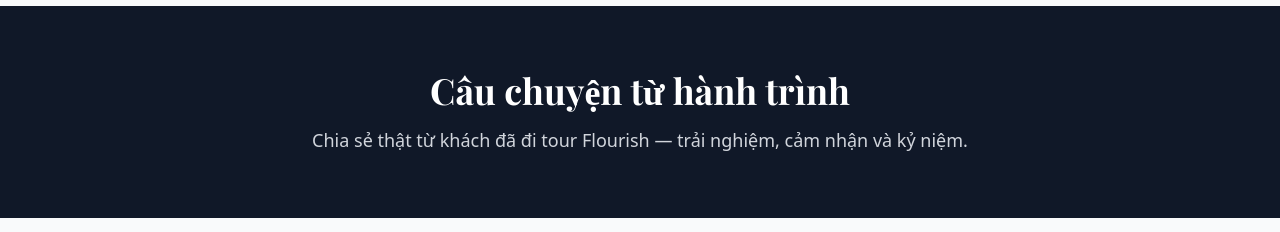
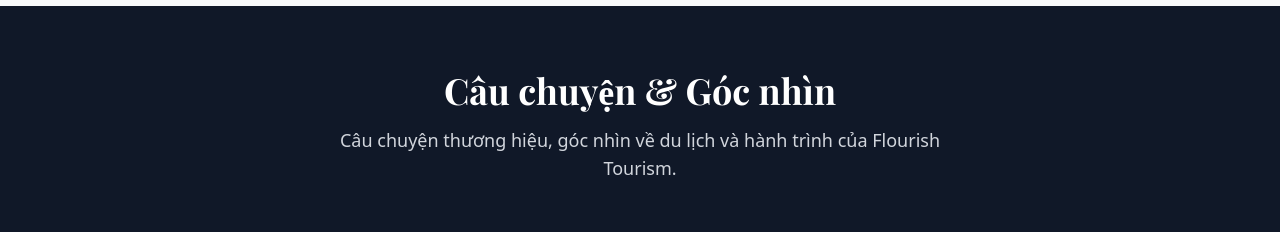
Before and after one commit to FlourishTravel/FE, a React (Vite) app in the folder website/: page /stories in a window 1280 px wide. Shown: the part 155-387 px from the top of the page. Built offline with nearby package versions, Linux system fonts and the light colour scheme; no server answers.

Commit message:
fix(nav): rename 'Gợi ý theo mùa' to 'Câu chuyện' in nav and stories page

```diff
--- a/website/src/config/navConfig.js
+++ b/website/src/config/navConfig.js
@@ -5,7 +5,7 @@
     { label: 'Đội ngũ HDV', href: '/our-guides', description: 'Hướng dẫn viên Flourish Travel' },
     { label: 'Cẩm nang du lịch', href: '/travel-guide', description: 'Mẹo, checklist và kinh nghiệm' },
     { label: 'Blog du lịch', href: '/news', description: 'Tin tức và câu chuyện du lịch' },
-    { label: 'Gợi ý theo mùa', href: '/stories', description: 'Hành trình theo mùa trong năm' },
+    { label: 'Câu chuyện', href: '/stories', description: 'Câu chuyện thương hiệu & hành trình' },
     { label: 'Ưu đãi', href: '/my-vouchers', description: 'Mã giảm giá đang áp dụng' },
 ];
 
--- a/website/src/pages/admin/pages/ContentManagement.jsx
+++ b/website/src/pages/admin/pages/ContentManagement.jsx
@@ -13,7 +13,7 @@
 
 const CONTENT_TABS = [
   { key: 'news', label: 'Tin tức', href: '/news', hint: 'Hiện ở Khám phá → Blog du lịch (/news)' },
-  { key: 'story', label: 'Câu chuyện', href: '/stories', hint: 'Hiện ở Khám phá → Gợi ý theo mùa (/stories)' },
+  { key: 'story', label: 'Câu chuyện', href: '/stories', hint: 'Hiện ở Khám phá → Câu chuyện (/stories)' },
   { key: 'career', label: 'Tuyển dụng', href: '/careers', hint: 'Hiện ở trang Tuyển dụng (/careers)' },
   { key: 'help', label: 'Trợ giúp', href: '/help', hint: 'Hiện ở trang Trợ giúp (/help)' },
   { key: 'guide', label: 'Cẩm nang', href: '/travel-guide', hint: 'Hiện ở Khám phá → Cẩm nang du lịch (/travel-guide)' },
--- a/website/src/pages/user/Stories.jsx
+++ b/website/src/pages/user/Stories.jsx
@@ -10,9 +10,9 @@
     return (
         <div className={styles.pageContainer}>
             <div className={styles.hero}>
-                <h1 className={styles.title}>Câu chuyện từ hành trình</h1>
+                <h1 className={styles.title}>Câu chuyện & Góc nhìn</h1>
                 <p className={styles.subtitle}>
-                    Chia sẻ thật từ khách đã đi tour Flourish — trải nghiệm, cảm nhận và kỷ niệm.
+                    Câu chuyện thương hiệu, góc nhìn về du lịch và hành trình của Flourish Tourism.
                 </p>
             </div>
             <div className={styles.container}>
```
